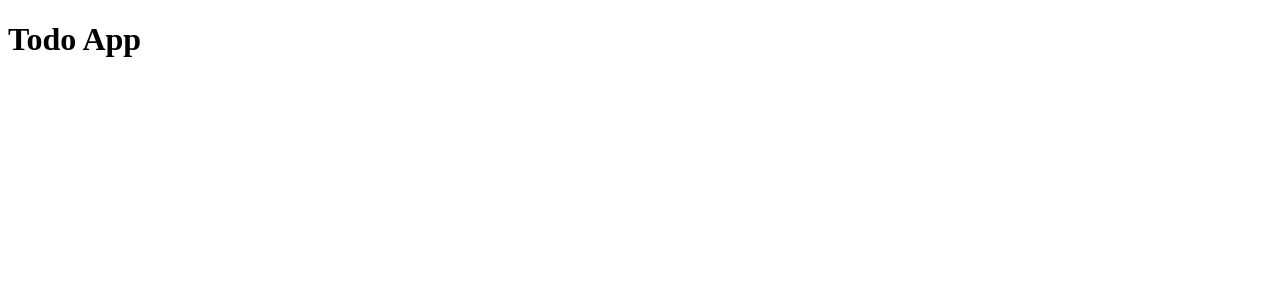
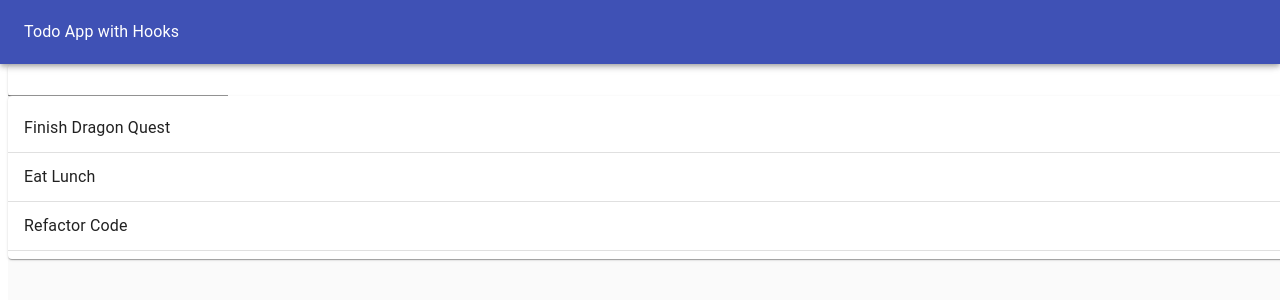
Before and after one commit to ramonjmcastillo/hooks-todo, a React (Create React App) app: page / in a window 1280 px wide. Shown: the top 300 px of the page. Built offline with nearby package versions, Linux system fonts and the light colour scheme.

Commit message:
Added custom hook, todoform, rendered todoitems

```diff
--- a/src/TodoApp/TodoApp.js
+++ b/src/TodoApp/TodoApp.js
@@ -1,10 +1,53 @@
-import React from "react";
+import React, { useState } from "react";
+import Typography from "@material-ui/core/Typography";
+import Paper from "@material-ui/core/Paper";
+import AppBar from "@material-ui/core/AppBar";
+import ToolBar from "@material-ui/core/ToolBar";
+import Grid from "@material-ui/core/Grid";
+import TodoList from "./TodoList/TodoList";
+import TodoForm from "./TodoForm/TodoForm";
 
 function TodoApp() {
+  const initialTodos = [
+    {
+      id: 1,
+      task: "Finish Dragon Quest",
+      completed: false
+    },
+    {
+      id: 2,
+      task: "Eat Lunch",
+      completed: false
+    },
+    {
+      id: 3,
+      task: "Refactor Code",
+      completed: true
+    }
+  ];
+
+  const [todos, setTodos] = useState(initialTodos);
+
   return (
-    <div>
-      <h1> Todo App</h1>
-    </div>
+    <Paper
+      style={{
+        padding: 0,
+        margin: 0,
+        height: "100vh",
+        width: "100vw",
+        backgroundColor: "#fafafa",
+        boxSizing: "border-box"
+      }}
+      elevation={0}
+    >
+      <AppBar color="primary" style={{ height: "64px" }}>
+        <ToolBar>
+          <Typography color="inherit"> Todo App with Hooks </Typography>
+        </ToolBar>
+      </AppBar>
+      <TodoForm />
+      <TodoList todos={todos} />
+    </Paper>
   );
 }
 
--- /dev/null
+++ b/src/TodoApp/TodoForm/TodoForm.js
@@ -0,0 +1,13 @@
+import React from "react";
+import Paper from "@material-ui/core/Paper";
+import TextField from "@material-ui/core/TextField";
+
+function TodoForm() {
+  return (
+    <Paper style={{ marginTop: "64px" }}>
+      <TextField />
+    </Paper>
+  );
+}
+
+export default TodoForm;
--- /dev/null
+++ b/src/TodoApp/TodoList/TodoList.jsx
@@ -0,0 +1,27 @@
+import React from "react";
+import Paper from "@material-ui/core/Paper";
+import List from "@material-ui/core/List";
+import ListItem from "@material-ui/core/ListItem";
+import Divider from "@material-ui/core/Divider";
+import ListItemText from "@material-ui/core/ListItemText";
+
+const TodoList = props => {
+  return (
+    <Paper style={{ marginTop: "0px" }}>
+      <List>
+        {props.todos.map(todo => {
+          return (
+            <>
+              <ListItem>
+                <ListItemText>{todo.task}</ListItemText>
+              </ListItem>
+              <Divider />
+            </>
+          );
+        })}
+      </List>
+    </Paper>
+  );
+};
+
+export default TodoList;
```
Also changed, not shown: src/hooks/useInputState.js (added, +30 -0 lines).
